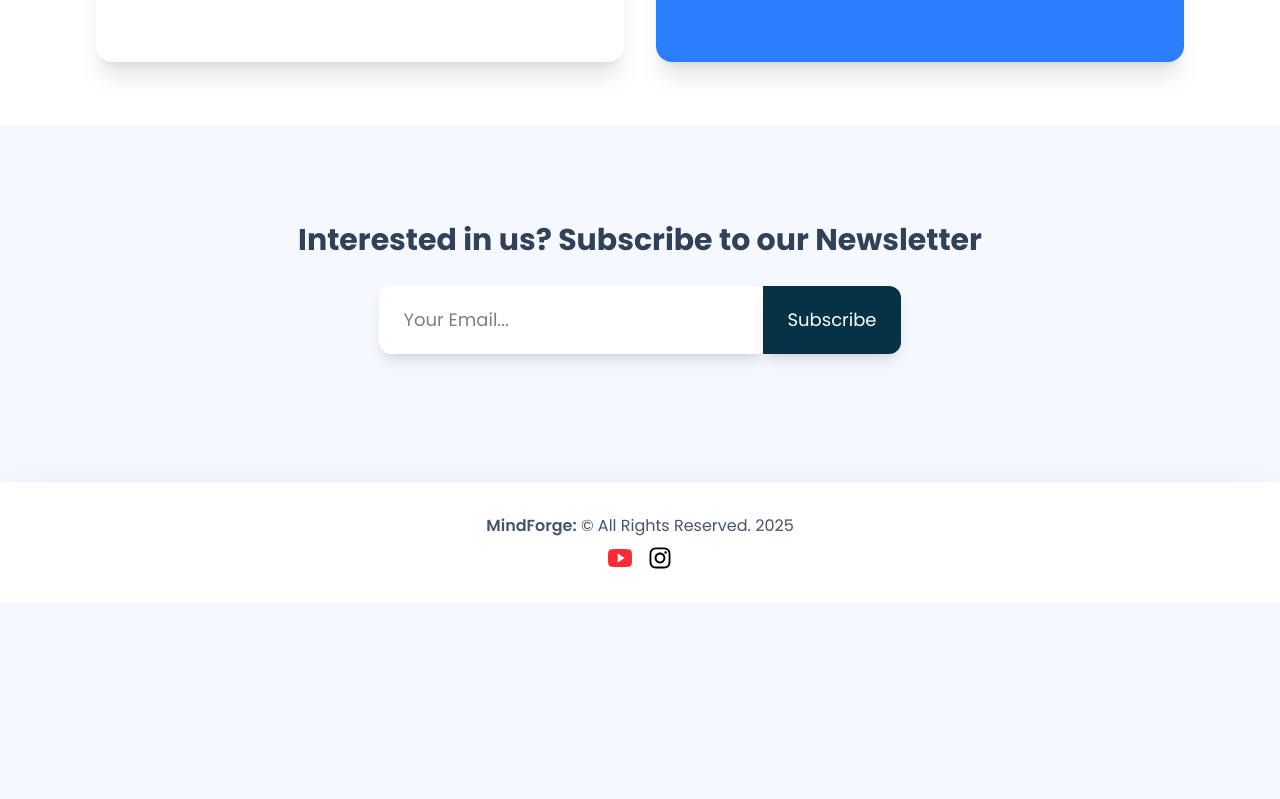
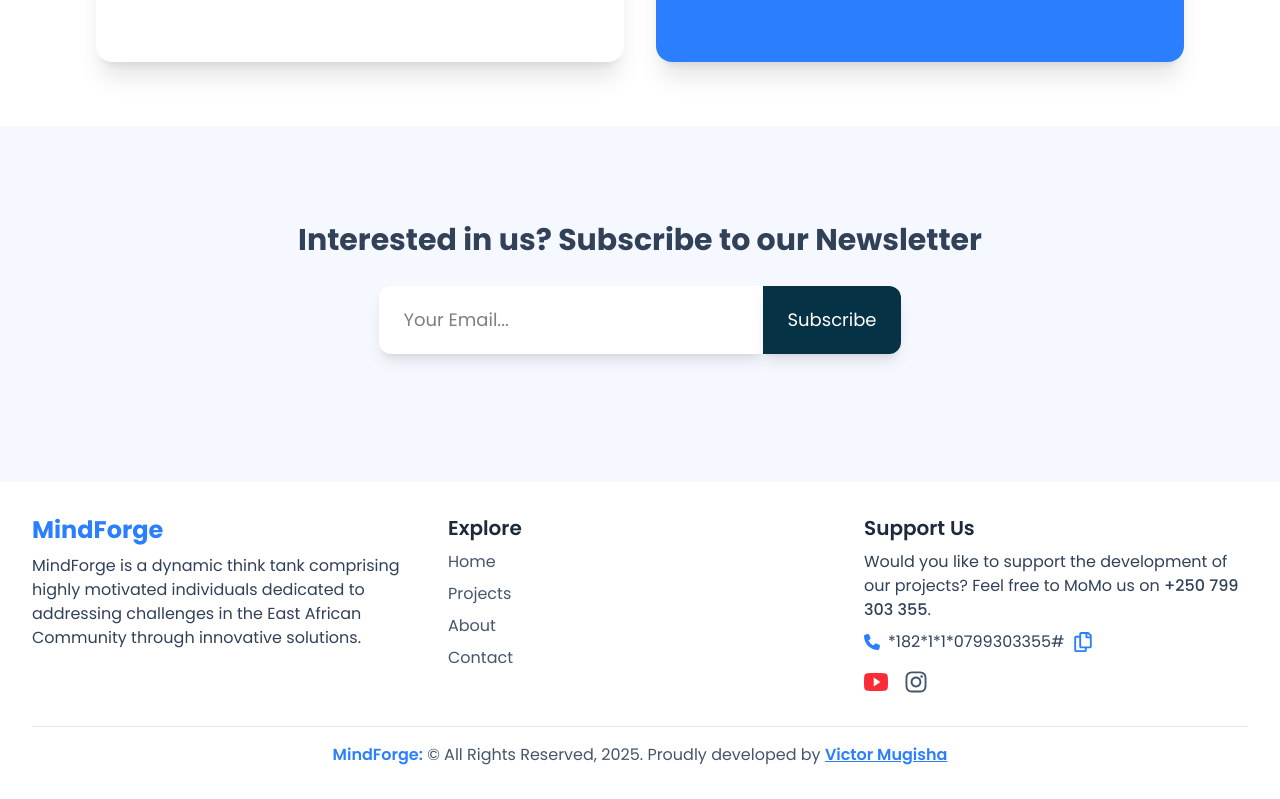
Before and after one commit to VictorMugisha/mindforge-website, a React (Vite) app: page / in a window 1280 px wide. Shown: the part 2802-3601 px from the top of the page. Before the commit the page ends 3404 px from the top, so only its background shows below. Built offline with nearby package versions, Linux system fonts and the light colour scheme.

Commit message:
Updated the footer

```diff
--- a/src/components/Footer.tsx
+++ b/src/components/Footer.tsx
@@ -1,21 +1,131 @@
-import { FaInstagram } from "react-icons/fa";
+import { FaInstagram, FaRegCopy } from "react-icons/fa";
+import { LuCopyCheck } from "react-icons/lu";
 import { IoLogoYoutube } from "react-icons/io";
+import { FaPhone } from "react-icons/fa6";
 import { Link } from "react-router-dom";
+import { useState } from "react";
 
 export default function Footer() {
+  const [copySuccess, setCopySuccess] = useState(false);
+  const ussdCode = "*182*1*1*0799303355#";
+
+  const copyToClipboard = async () => {
+    try {
+      await navigator.clipboard.writeText(ussdCode);
+      setCopySuccess(true);
+      setTimeout(() => setCopySuccess(false), 2000); // Reset after 2 seconds
+    } catch (error) {
+      console.log("Failed to copy: ", error);
+    }
+  };
+
   return (
-    <footer className="w-full py-8 px-4 md:px-8 flex flex-col items-center justify-center bg-white drop-shadow-2xl relative bottom-0 mt-8 gap-2">
-      <p className="text-slate-600">
-        <span className="font-semibold">MindForge:</span> &copy; All Rights
-        Reserved. 2025
-      </p>
-      <div className="flex items-center gap-4">
-        <Link to="https://www.youtube.com/@MindForge-p1i" target="_blank">
-          <IoLogoYoutube className="text-2xl text-red-500" />
-        </Link>
-        <Link to="https://www.instagram.com/mindforge_alu/" target="_blank">
-          <FaInstagram className="text-2xl" />
-        </Link>
+    <footer className="w-full py-8 px-4 md:px-8 bg-white shadow-lg mt-8">
+      <div className="mx-auto grid grid-cols-1 sm:grid-cols-2 md:grid-cols-3 gap-8">
+        {/* Company Info */}
+        <div>
+          <h1 className="text-2xl font-bold text-blue-500">MindForge</h1>
+          <p className="text-slate-700 mt-2">
+            MindForge is a dynamic think tank comprising highly motivated
+            individuals dedicated to addressing challenges in the East African
+            Community through innovative solutions.
+          </p>
+        </div>
+
+        {/* Navigation Links */}
+        <div>
+          <h2 className="text-xl font-semibold text-slate-800">Explore</h2>
+          <ul className="mt-2 space-y-2">
+            <li>
+              <Link
+                to="/"
+                className="text-slate-600 hover:text-blue-500 transition- cursor-pointer"
+              >
+                Home
+              </Link>
+            </li>
+            <li>
+              <Link
+                to="/projects"
+                className="text-slate-600 hover:text-blue-500 transition-colors cursor-pointer"
+              >
+                Projects
+              </Link>
+            </li>
+            <li>
+              <Link
+                to="/about"
+                className="text-slate-600 hover:text-blue-500 transition-colors cursor-pointer"
+              >
+                About
+              </Link>
+            </li>
+            <li>
+              <Link
+                to="/contact"
+                className="text-slate-600 hover:text-blue-500 transition-colors cursor-pointer"
+              >
+                Contact
+              </Link>
+            </li>
+          </ul>
+        </div>
+
+        {/* Support and Social Media */}
+        <div>
+          <h2 className="text-xl font-semibold text-slate-800">Support Us</h2>
+          <p className="text-slate-700 mt-2">
+            Would you like to support the development of our projects? Feel free
+            to MoMo us on <span className="font-medium">+250 799 303 355</span>.
+          </p>
+          <p className="text-slate-700 mt-2 flex items-center">
+            <FaPhone className="text-blue-500 mr-2" />
+            <span className="text-slate-700 mr-2">{ussdCode}</span>
+            <button
+              onClick={copyToClipboard}
+              className="text-blue-500 hover:text-blue-700 transition-colors cursor-pointer"
+              aria-label="Copy USSD code to clipboard"
+            >
+              {copySuccess ? (
+                <LuCopyCheck className="text-xl text-green-500" />
+              ) : (
+                <FaRegCopy className="text-xl" />
+              )}
+            </button>
+          </p>
+          {copySuccess && (
+            <p className="text-green-500 mt-1 text-sm">USSD code copied!</p>
+          )}
+          <div className="flex items-center gap-4 mt-4">
+            <Link
+              to="https://www.youtube.com/@MindForge-p1i"
+              target="_blank"
+              aria-label="YouTube"
+            >
+              <IoLogoYoutube className="text-2xl text-red-500 hover:text-red-400 transition-colors" />
+            </Link>
+            <Link
+              to="https://www.instagram.com/mindforge_alu/"
+              target="_blank"
+              aria-label="Instagram"
+            >
+              <FaInstagram className="text-2xl text-slate-600 hover:text-blue-500 transition-colors" />
+            </Link>
+          </div>
+        </div>
+      </div>
+      <div className="mt-8 border-t border-slate-200 pt-4">
+        <p className="text-center text-slate-600">
+          <span className="font-semibold text-blue-500">MindForge:</span> &copy;
+          All Rights Reserved, 2025. Proudly developed by{" "}
+          <a
+            href="https://github.com/VictorMugisha"
+            target="_blank"
+            className="text-blue-500 underline font-semibold cursor-pointer"
+          >
+            Victor Mugisha
+          </a>
+        </p>
       </div>
     </footer>
   );
```
